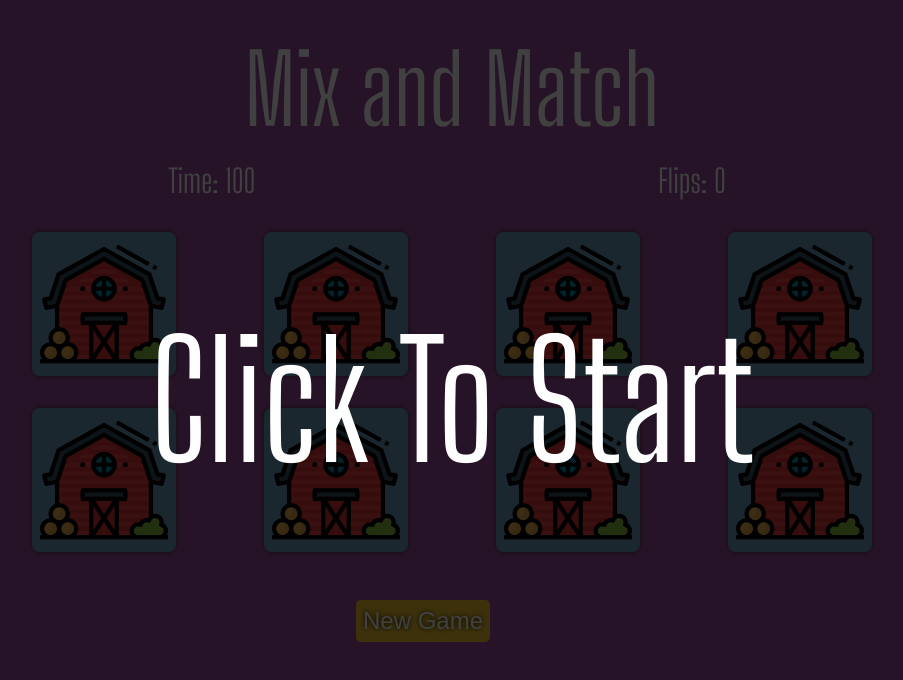
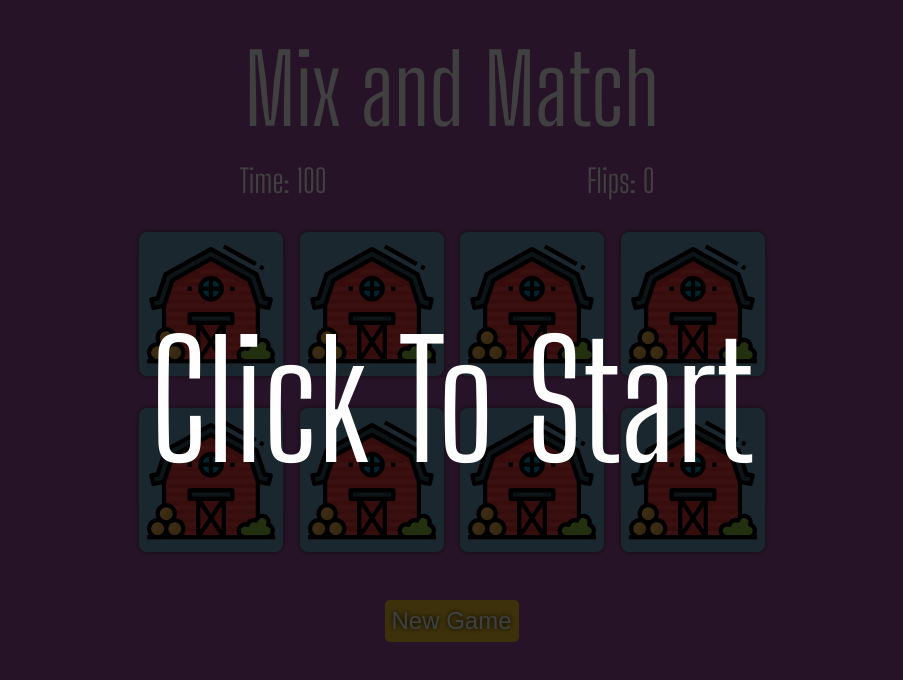
Before and after one commit to Etriz/MatchGame, a plain HTML site: page MatchGame.html in a window 1280 px wide. Shown: the whole page, without its empty margins (188-1091 px from the left). Drawn offline with Linux system fonts and the light colour scheme.

Commit message:
give game max width

```diff
--- a/styles.css
+++ b/styles.css
@@ -30,6 +30,7 @@ body {
 }
 .game-container {
   margin: 1rem auto;
+  max-width:675px;
 }
 .game-info-container {
   margin: 0;
```
